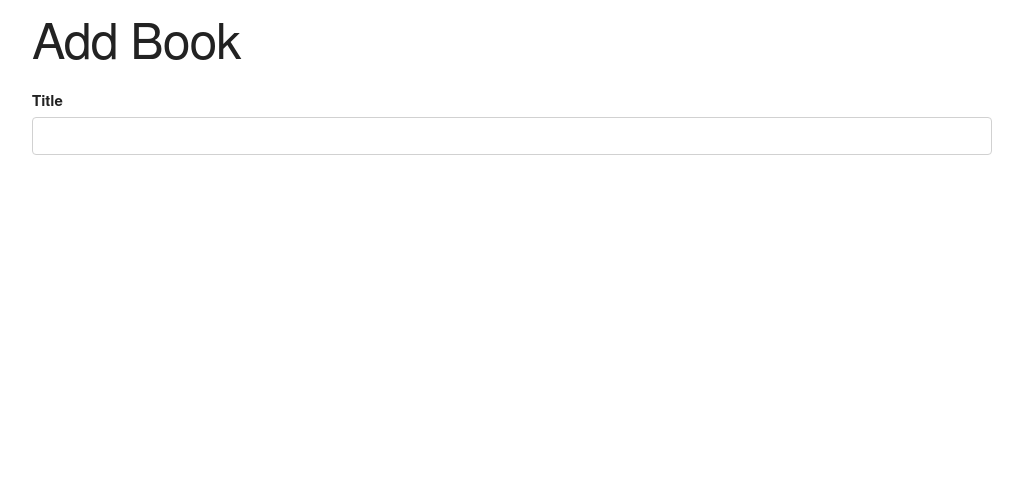
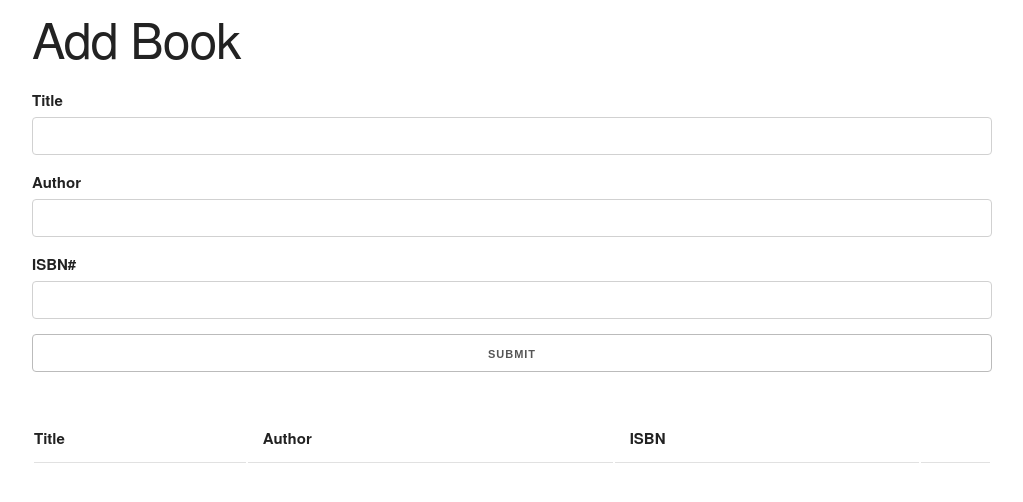
Before and after one commit to siddharthVishwakarma/Vanilla-Javascript-projects, a plain HTML site: page Book-List/index.html in a window 1280 px wide. Shown: the whole page, without its empty margins (128-1151 px from the left). Drawn offline with nearby package versions, Linux system fonts and the light colour scheme.

Commit message:
UI setup

```diff
--- a/Book-List/index.html
+++ b/Book-List/index.html
@@ -6,6 +6,22 @@
     <meta name="viewport" content="width=device-width, initial-scale=1.0">
     <title>Book-List</title>
     <link rel="stylesheet" href="https://cdnjs.cloudflare.com/ajax/libs/skeleton/2.0.4/skeleton.css" integrity="sha512-5fsy+3xG8N/1PV5MIJz9ZsWpkltijBI48gBzQ/Z2eVATePGHOkMIn+xTDHIfTZFVb9GMpflF2wOWItqxAP2oLQ==" crossorigin="anonymous" />
+    <style>
+        .success, .error{
+            color:white;
+            padding: 5px;
+            margin: 5px 0 15px 0;
+        }
+
+        .success{
+            background: green;
+        }
+
+        .error{
+            background: red;
+        }
+
+    </style>
 </head>
 <body>
     <div class="container">
@@ -15,7 +31,29 @@
                 <label for="title">Title</label>
                 <input type="text" id="title" class="u-full-width">
             </div>
+            <div>
+                <label for="author">Author</label>
+                <input type="text" id="author" class="u-full-width">
+            </div>
+            <div>
+                <label for="isbn">ISBN#</label>
+                <input type="text" id="isbn" class="u-full-width">
+            </div>
+            <div>
+                <input type="submit" value="Submit" class="u-full-width">
+            </div>
         </form>
+        <table class="u-full-width">
+            <thead>
+                <tr>
+                    <th>Title</th>
+                    <th>Author</th>
+                    <th>ISBN</th>
+                    <th></th>
+                </tr>
+            </thead>
+            <tbody id="book-list"></tbody>
+        </table>
     </div>
 
     <script src="appES5.js"></script>
```
